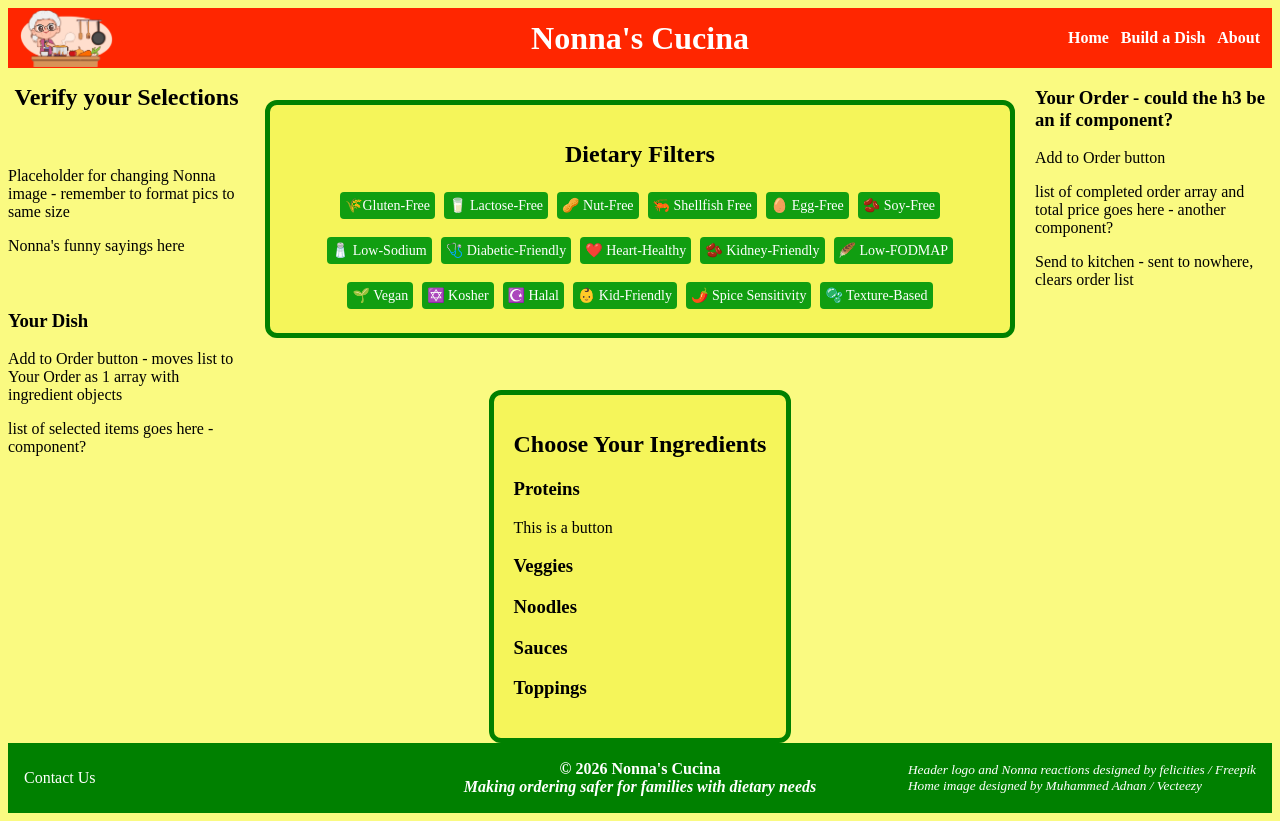
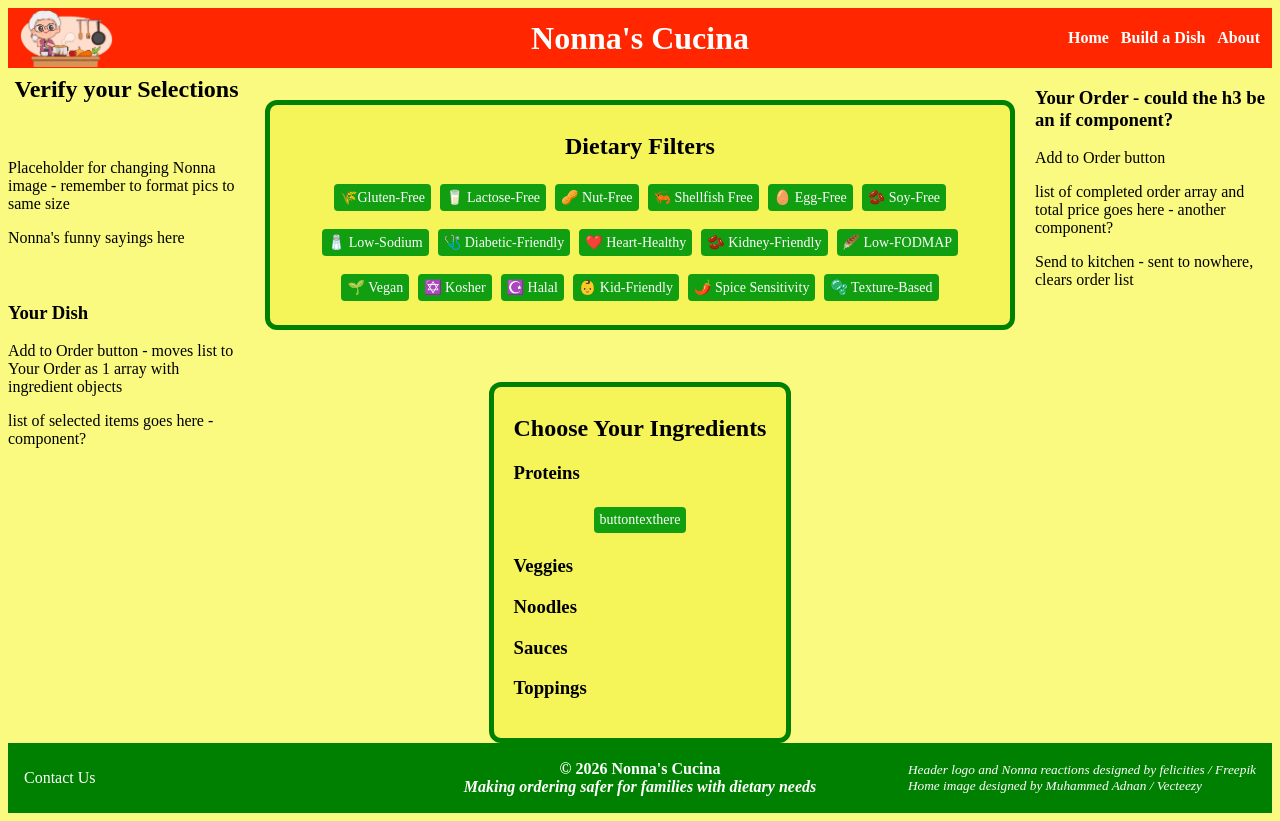
Before and after one commit to lindsayowow/nonnas-cucina, a React (Vite) app: page /buildadish in a window 1280 px wide. Built offline with nearby package versions, Linux system fonts and the light colour scheme.

Commit message:
consolidated .css files and refined filter and ingredient components

```diff
--- a/src/components/FilterButton.jsx
+++ b/src/components/FilterButton.jsx
@@ -1,5 +1,5 @@
 import React from 'react';
-import '../styles/Buttons.css';
+import '../styles/BuildADish.css';
 
 export default function FilterButton(props) {
   return (
@@ -7,7 +7,7 @@ export default function FilterButton(props) {
       {props.DietaryFilters.map((filter, index) => (
         <React.Fragment key={filter}>
           <button
-            className="IngredientButton"
+            className="FilterButton"
             onClick={() => props.onSelectedFilter(filter)}
           >
             {filter}
--- a/src/components/Filters.jsx
+++ b/src/components/Filters.jsx
@@ -1,5 +1,5 @@
 import React from 'react';
-import '../styles/Buttons.css';
+import '../styles/BuildADish.css';
 import FilterButton from './FilterButton.jsx';
 
 export default function Filters(props) {
--- a/src/components/IngredientButton.jsx
+++ b/src/components/IngredientButton.jsx
@@ -1,11 +1,12 @@
 import React from 'react';
-import '../styles/Buttons.css';
-import '../data/ingredients.json';
+import '../styles/BuildADish.css';
+
 
 export default function IngredientButton() {
   return (
-    <div>
-      <p>This is a button</p>
-    </div>
-  )
-}
+    <div className="ingredientButtons">
+              <button className="IngredientButton" >buttontexthere
+              </button>
+        </div>
+      );
+    }
--- a/src/components/Ingredients.jsx
+++ b/src/components/Ingredients.jsx
@@ -1,6 +1,7 @@
 import React from 'react';
-import '../styles/Buttons.css';
+import '../styles/BuildADish.css';
 import IngredientButton from './IngredientButton.jsx';
+import IngredientsData from '../data/ingredients.json';
 
 export default function Ingredients(props) {
 
@@ -9,7 +10,9 @@ export default function Ingredients(props) {
       <h2>Choose Your Ingredients</h2>
 
       <h3>{props.Categories[0]}</h3>
-      <IngredientButton Categories={props.Categories}
+      <IngredientButton
+        IngredientsData={props.IngredientsData}
+        Categories={props.Categories}
         selectedFilter={props.selectedFilter}
         selectedIngredient={props.selectedIngredient}
         onSelectedIngredient={props.onSelectedIngredient}
--- a/src/styles/BuildADish.css
+++ b/src/styles/BuildADish.css
@@ -12,11 +12,37 @@
   gap: 20px;
 }
 
+h2 {
+    margin-top: .5rem;
+    padding: 10px;
+}
+
+.filterClass, .ingredientClass {
+    background-color:rgb(245, 245, 90);
+    border: 5px solid green;
+    border-radius: 12px;
+    max-width: 700px;
+    margin: 0 auto;
+    padding: 20px;
+    margin-top: 2rem;
+}
+
+.filterButtons,
+.ingredientButtons {
+    display: flex;
+    flex-wrap: wrap;
+    gap: 5px;
+    justify-content: center;
+}
+
+.FilterButton,
 .IngredientButton {
   background-color: rgb(17, 158, 17);
   border: none;
   color: white;
   padding: 5px;
+  padding-left: 6px;
+  padding-right: 6px;
   text-align: center;
   text-decoration: none;
   display: inline-block;
@@ -24,20 +50,17 @@
   margin: 4px 2px;
   cursor: pointer;
   border-radius: 4px;
-  /* padding-left 2px; */
-  /* padding-right 8px; */
 }
 
-.IngredientButton:hover {
+.FilterButton:hover,
+.FilterButton:active,
+.ingredientButton:hover,
+.IngredientButton:active {
   background-color: rgb(134, 231, 134);
-  /* border: none; */
   color: black;
-  /* padding: 5px; */
-  /* text-align: center; */
-  /* text-decoration: none; */
-  /* display: inline-block; */
-  /* font-size: 14px; */
-  /* margin: 4px 2px; */
-  /* cursor: pointer; */
-  /* border-radius: 8px; */
+ }
+
+.break {
+  flex-basis: 100%;
+  height: 0;
 }
--- a/src/styles/Buttons.css
+++ /dev/null
@@ -1,27 +0,0 @@
-
-.filterClass, .ingredientClass {
-    background-color:rgb(245, 245, 90);
-    border: 5px solid green;
-    border-radius: 12px;
-    max-width: 700px;
-    margin: 0 auto;
-    padding: 20px;
-    margin-top: 2rem;
-}
-
-.filterButtons {
-    display: flex;
-    flex-wrap: wrap;
-    gap: 5px;
-    justify-content: center;
-}
-
-.break {
-  flex-basis: 100%;
-  height: 0;
-}
-
-h2 {
-    margin-top: 1rem;
-    padding: 10px;
-}
```
